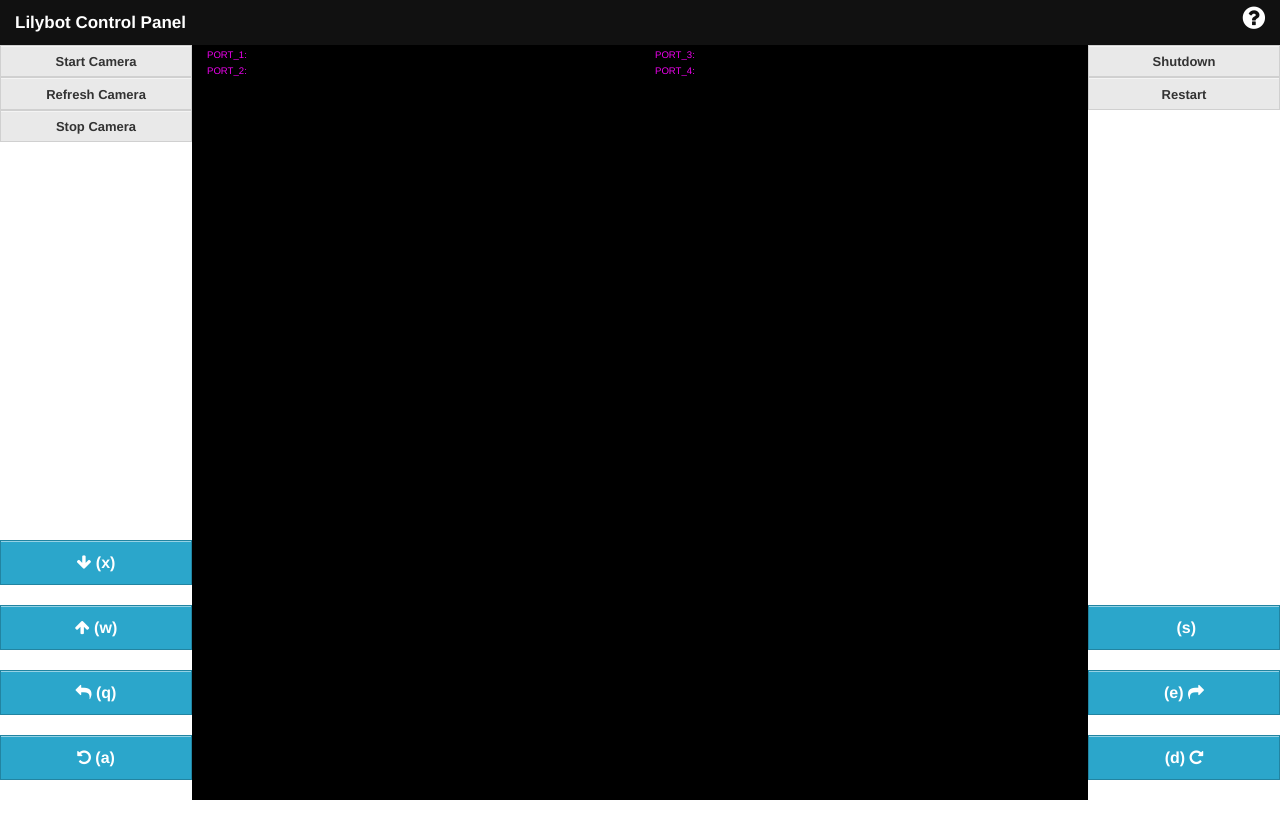
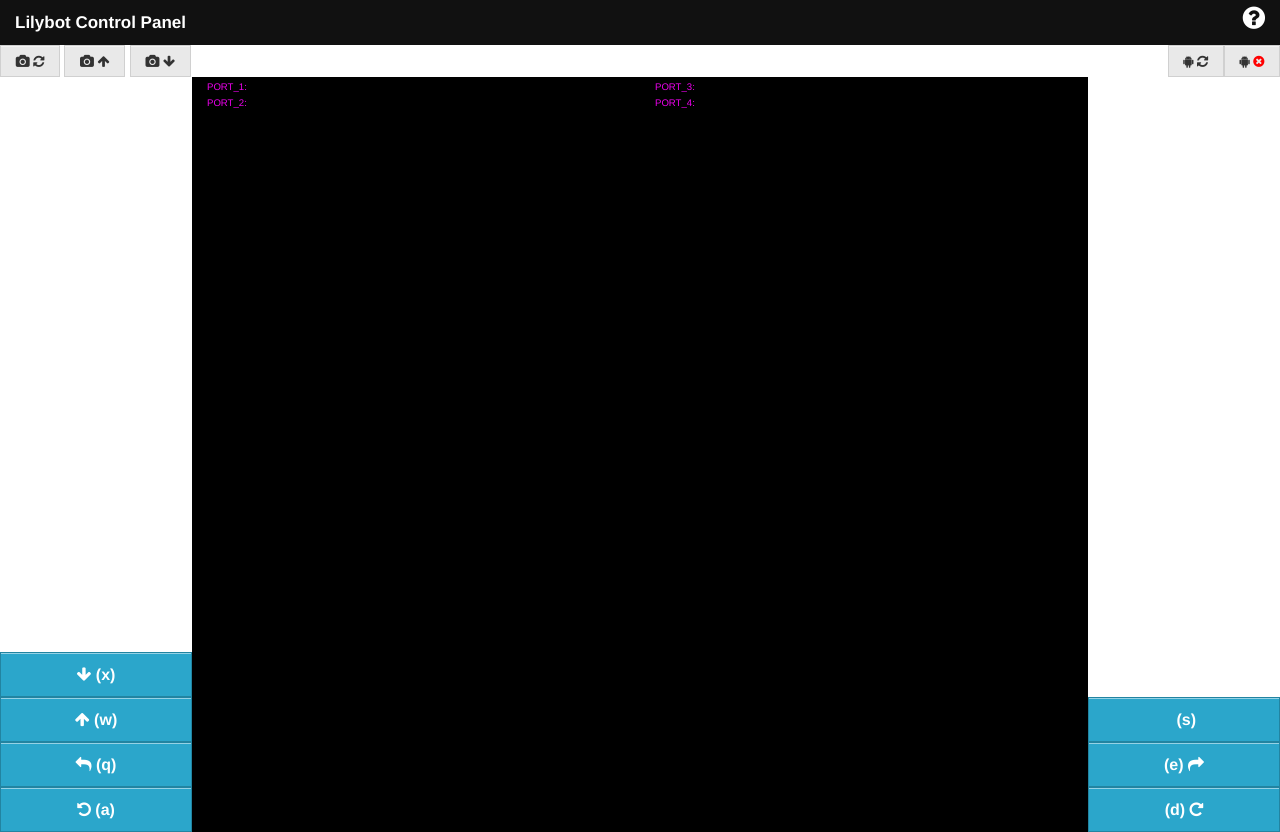
Before and after one commit to wilblack/lilybot, a plain HTML site: page web_client/lilybot_controller.html in a window 1280 px wide. Before the commit the page ends 800 px from the top, so only its background shows below. Drawn offline with Linux system fonts and the light colour scheme.

Commit message:
Added lookup and lookdown buttons to lilybot contorller as moved some buttons  around.

```diff
--- a/web_client/css/styles.css
+++ b/web_client/css/styles.css
@@ -6,6 +6,9 @@ General Styling
     display:none;
 }
 
+.red {
+    color:#FF0000;
+}
 /************************************************************************************
 End General Styling
 ************************************************************************************/
@@ -24,14 +27,6 @@ p {
 .panel {
     padding:1.0em;
     margin-bottom:0px;
-}
-
-.button {
-  width:100%;
-}
-
-.button.small{
-    margin:0;
 }
 
 
@@ -91,6 +86,23 @@ p {
 
 
 
+/************************************************************************************
+Controls Styling
+************************************************************************************/
+
+.controls .button {
+  width:100%;
+  margin-bottom: 0;
+}
+
+.button.small{
+    margin:0;
+}
+
+
+/************************************************************************************
+End Controls Styling
+************************************************************************************/
 
 
 /************************************************************************************
--- a/web_client/js/main.js
+++ b/web_client/js/main.js
@@ -324,9 +324,11 @@ ControlsView = function($el){
     $(".startCameraBtn").click(function(e){ ardyh.startCamera(); });
     $(".refreshCameraBtn").click(function(e){ ardyh.refreshCamera(); });
     $(".stopCameraBtn").click(function(e){ ardyh.stopCamera(); });
+    $(".lookupBtn").click(function(e){ self.lilybot.look_up(); });
+    $(".lookdownBtn").click(function(e){ self.lilybot.look_down(); });
+
     $(".restartBtn").click(function(e){ ardyh.restart(); });
     $(".shutdownBtn").click(function(e){ ardyh.shutdown(); });
-    $(".pauseLogBtn").click(function(e){ ardyh.pauseLog(); });
 
     $(".forwardBtn").click(function(e){ self.lilybot.forward(); });
     $(".stopBtn").click(function(e){ self.lilybot.stop(); });
@@ -336,8 +338,12 @@ ControlsView = function($el){
     $(".steerLeftBtn").click(function(e){ self.lilybot.steer_left(); });
     $(".steerRightBtn").click(function(e){ self.lilybot.steer_right(); });
 
+    $(".pauseLogBtn").click(function(e){ ardyh.pauseLog(); });
 
     $(".refreshBotsBtn").click(function(){
+        /*
+        Refreshes the connected bots list.
+        */
         ardyh.getBotsList(function(res){
 
             var html = '';
--- a/web_client/lilybot_controller.html
+++ b/web_client/lilybot_controller.html
@@ -39,11 +39,24 @@
 
 </nav>
 <div id="content" class="camera">
+    <div class="top-panel">
+      <button class="button small secondary refreshCameraBtn"><i class="fa fa-camera"></i> <i class="fa fa-refresh"></i></button>
+
+      <button class="button small secondary lookupBtn" ><i class="fa fa-camera"></i> <i class='fa fa-arrow-up'></i></button>
+
+      <button class="button small secondary lookdownBtn" ><i class="fa fa-camera"></i> <i class='fa fa-arrow-down'></i></button>
+
+
+
+      <button class="right button small secondary shutDownBtn"><i class="fa fa-android"></i> <i class="fa fa-times-circle red"></i></button>
+      <button class="right button small secondary restartBtn"><i class="fa fa-android"></i> <i class="fa fa-refresh"></i></button>
+
+    </div>
+
+
     <div id="left-panel">
         <div class="controls top">
-            <button class="button small secondary startCameraBtn">Start Camera</button>
-            <button class="button small secondary refreshCameraBtn">Refresh Camera</button>
-            <button class="button small secondary stopCameraBtn">Stop Camera</button>
+
         </div>
 
         <div class="controls bottom">
@@ -77,11 +90,11 @@
 
     <div id="right-panel">
         <div class="controls top">
-            <button class="button small secondary shutDownBtn">Shutdown</button>
-            <button class="button small secondary restartBtn">Restart</button>
+
         </div>
 
         <div class="controls bottom">
+
             <button class="button stopBtn" ><i class="fa"></i> (s)</button>
             <button class="button nudgeRightBtn">(e) <i class="fa fa-share"></i></button>
             <button class="button steerRightBtn">(d) <i class="fa fa-rotate-right"></i></button>
```
